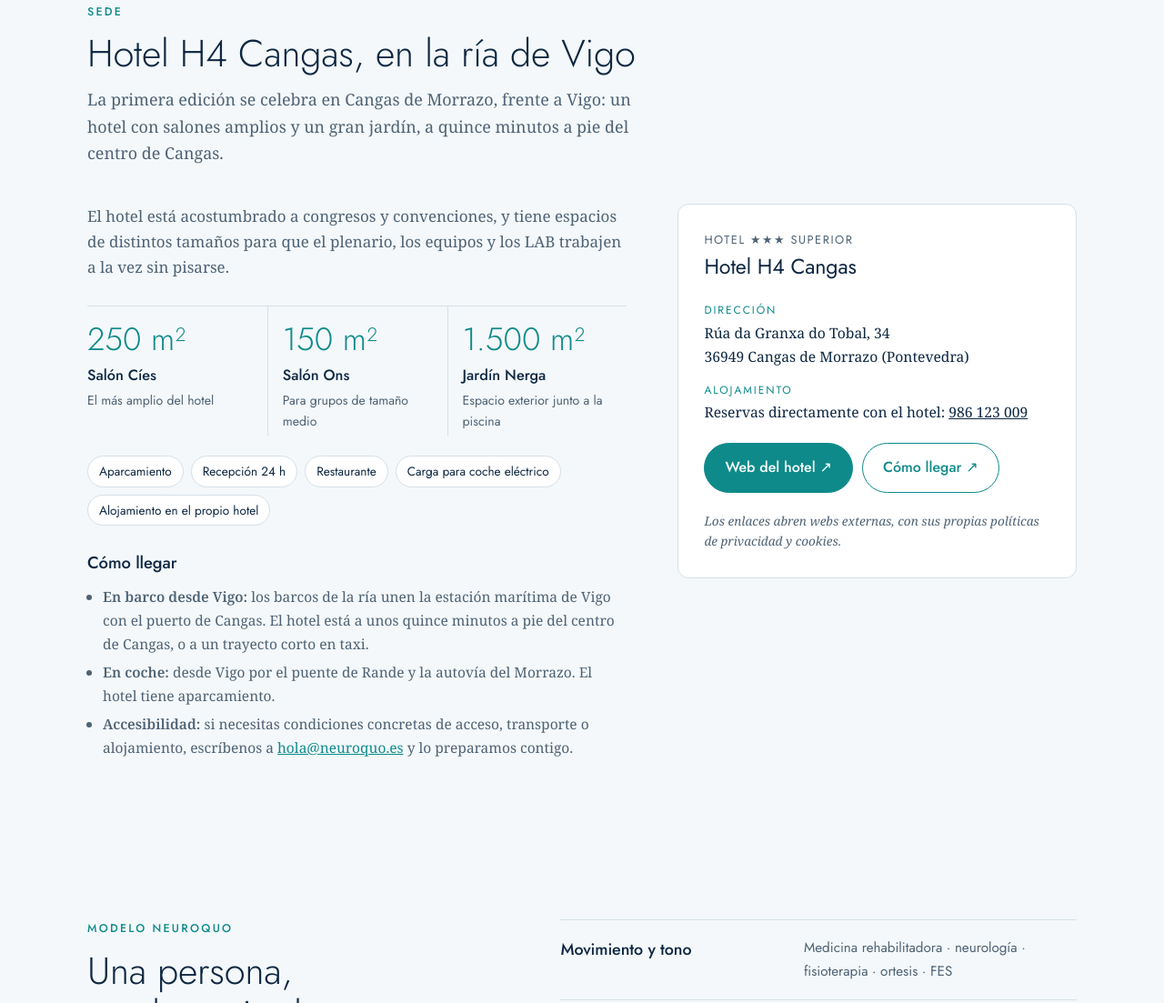
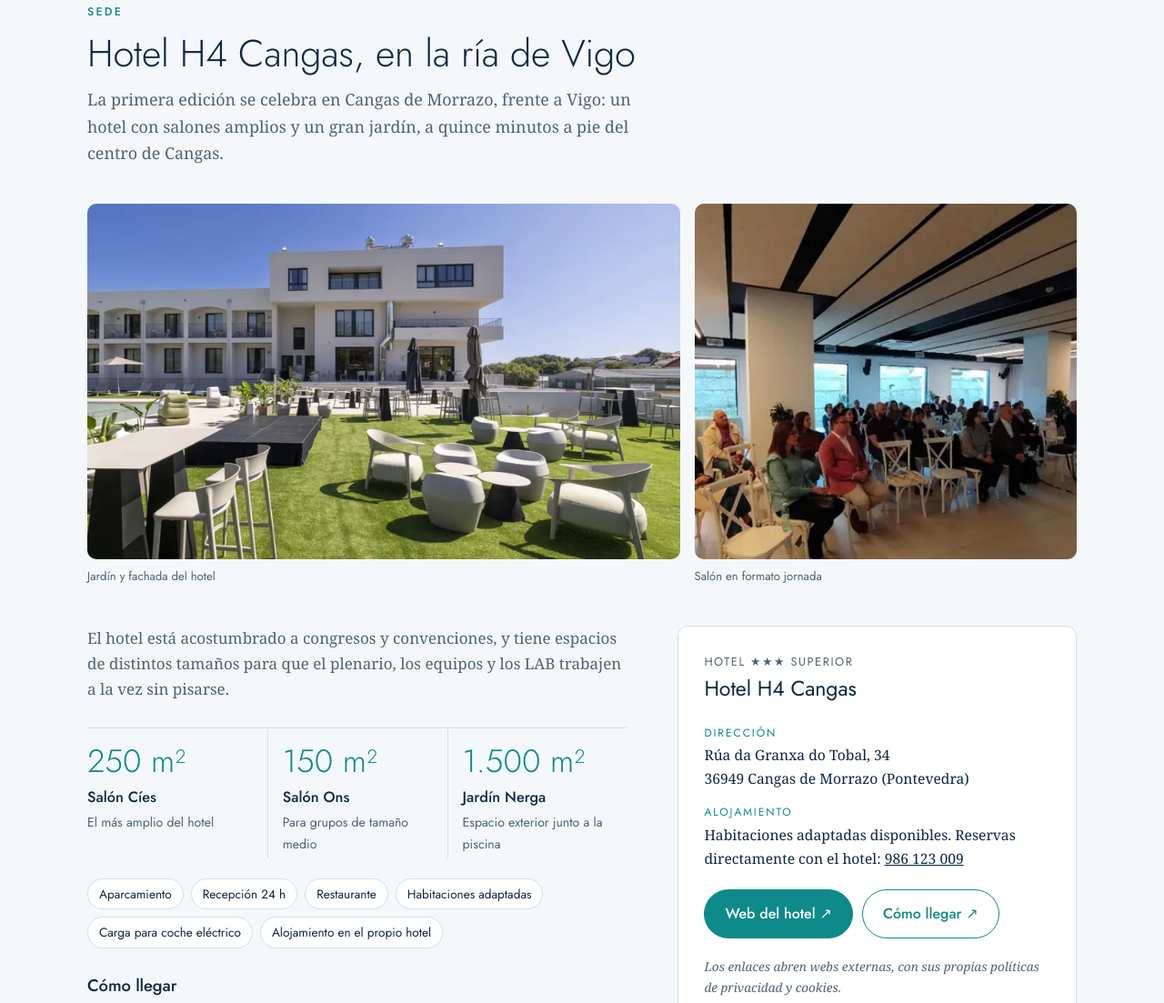
Before and after one commit to rubenouvina-dot/neuroquo-web, a plain HTML site: page index.html in a window 1280 px wide. Shown: the part 4094-5197 px from the top of the page at 91% size. Drawn offline with Linux system fonts and the light colour scheme.

Commit message:
Sede: fotos del Hotel H4 Cangas y habitaciones adaptadas
Dos fotos cedidas por el hotel (jardín y fachada, salón en formato jornada).
Habitaciones adaptadas en servicios, accesibilidad y ficha.
Pie y aviso legal distinguen las fotos del hotel de las generadas con IA.

Co-Authored-By: Claude Opus 5.5 <noreply@anthropic.com>
Claude-Session: https://claude.ai/code/session_015u9UuUDzKyChncmFUUVGks

```diff
--- a/index.html
+++ b/index.html
@@ -223,6 +223,13 @@ footer .in { display: grid; gap: 16px; }
 .llegar h3 { font-size: 1.15rem; font-weight: 500; }
 .llegar ul { margin: 0; padding-left: 1.1em; color: var(--muted); font-size: 0.97rem; display: grid; gap: 6px; }
 
+.sede-fotos { display: grid; grid-template-columns: minmax(0, 1.55fr) minmax(0, 1fr); gap: 16px; margin-bottom: 44px; }
+.sede-fotos figure { margin: 0; display: grid; gap: 8px; grid-template-rows: 1fr auto; }
+.sede-fotos .foto { height: 100%; aspect-ratio: auto; }
+.sede-fotos figure:first-child .foto { aspect-ratio: 5 / 3; }
+.sede-fotos figcaption { font-family: var(--f-display); font-size: 0.82rem; color: var(--muted); }
+@media (max-width: 760px) { .sede-fotos { grid-template-columns: 1fr; } .sede-fotos .foto { aspect-ratio: 5 / 3; } }
+
 /* Cuenta atrás */
 .cuenta { display: flex; flex-wrap: wrap; gap: 10px; margin-top: 22px; font-family: var(--f-display); }
 .cuenta div { min-width: 82px; padding: 12px 14px 10px; border: 1px solid rgba(169, 189, 203, 0.35); border-radius: 10px; display: grid; gap: 2px; justify-items: center; }
@@ -416,6 +423,16 @@ footer .in { display: grid; gap: 16px; }
         <h2>Hotel H4 Cangas, en la ría de Vigo</h2>
         <p class="lede">La primera edición se celebra en Cangas de Morrazo, frente a Vigo: un hotel con salones amplios y un gran jardín, a quince minutos a pie del centro de Cangas.</p>
       </div>
+      <div class="sede-fotos">
+        <figure>
+          <img class="foto" src="img/sede-hotel-800.webp" srcset="img/sede-hotel-800.webp 800w, img/sede-hotel-1270.webp 1270w" sizes="(max-width: 760px) 92vw, 660px" width="800" height="480" alt="Fachada del Hotel H4 Cangas, con el jardín preparado para un evento junto a la piscina: mesas altas, butacas y una tarima." loading="lazy">
+          <figcaption>Jardín y fachada del hotel</figcaption>
+        </figure>
+        <figure>
+          <img class="foto" src="img/sede-salon-600.webp" srcset="img/sede-salon-600.webp 600w, img/sede-salon-871.webp 871w" sizes="(max-width: 760px) 92vw, 420px" width="600" height="360" alt="Uno de los salones del hotel durante una jornada, con el público sentado en filas y grandes ventanales." loading="lazy">
+          <figcaption>Salón en formato jornada</figcaption>
+        </figure>
+      </div>
       <div class="sede">
         <div class="sede-txt">
           <p>El hotel está acostumbrado a congresos y convenciones, y tiene espacios de distintos tamaños para que el plenario, los equipos y los LAB trabajen a la vez sin pisarse.</p>
@@ -425,14 +442,14 @@ footer .in { display: grid; gap: 16px; }
             <div class="salon"><b>1.500 m²</b><strong>Jardín Nerga</strong><span>Espacio exterior junto a la piscina</span></div>
           </div>
           <ul class="servicios" aria-label="Servicios del hotel">
-            <li>Aparcamiento</li><li>Recepción 24 h</li><li>Restaurante</li><li>Carga para coche eléctrico</li><li>Alojamiento en el propio hotel</li>
+            <li>Aparcamiento</li><li>Recepción 24 h</li><li>Restaurante</li><li>Habitaciones adaptadas</li><li>Carga para coche eléctrico</li><li>Alojamiento en el propio hotel</li>
           </ul>
           <div class="llegar">
             <h3>Cómo llegar</h3>
             <ul>
               <li><strong>En barco desde Vigo:</strong> los barcos de la ría unen la estación marítima de Vigo con el puerto de Cangas. El hotel está a unos quince minutos a pie del centro de Cangas, o a un trayecto corto en taxi.</li>
               <li><strong>En coche:</strong> desde Vigo por el puente de Rande y la autovía del Morrazo. El hotel tiene aparcamiento.</li>
-              <li><strong>Accesibilidad:</strong> si necesitas condiciones concretas de acceso, transporte o alojamiento, escríbenos a <a href="mailto:hola@neuroquo.es">hola@neuroquo.es</a> y lo preparamos contigo.</li>
+              <li><strong>Accesibilidad:</strong> el hotel dispone de habitaciones adaptadas para personas con discapacidad. Si necesitas condiciones concretas de acceso, transporte o alojamiento, escríbenos a <a href="mailto:hola@neuroquo.es">hola@neuroquo.es</a> y lo preparamos contigo.</li>
             </ul>
           </div>
         </div>
@@ -443,7 +460,7 @@ footer .in { display: grid; gap: 16px; }
           </div>
           <dl>
             <div><dt>Dirección</dt><dd>Rúa da Granxa do Tobal, 34<br>36949 Cangas de Morrazo (Pontevedra)</dd></div>
-            <div><dt>Alojamiento</dt><dd>Reservas directamente con el hotel: <a href="tel:+34986123009">986 123 009</a></dd></div>
+            <div><dt>Alojamiento</dt><dd>Habitaciones adaptadas disponibles. Reservas directamente con el hotel: <a href="tel:+34986123009">986 123 009</a></dd></div>
           </dl>
           <div class="botones">
             <a class="btn solid" href="https://www.hotelesh4.com/" target="_blank" rel="noopener">Web del hotel ↗</a>
@@ -531,7 +548,7 @@ footer .in { display: grid; gap: 16px; }
       <span class="lema">Conocimiento que se conecta. Innovación que se demuestra. Soluciones que llegan a la vida real.</span>
     </div>
     <div class="pie-fila">
-      <span>NEUROQUO™ · © 2026 Homancan S.L. <span class="nota-ia">· Imágenes ilustrativas generadas con IA</span></span>
+      <span>NEUROQUO™ · © 2026 Homancan S.L. <span class="nota-ia">· Imágenes ilustrativas generadas con IA, salvo las de la sede, cedidas por el Hotel H4 Cangas</span></span>
       <ul>
         <li><a href="aviso-legal.html">Aviso legal</a></li>
         <li><a href="privacidad.html">Privacidad</a></li>
```
Also changed, not shown: aviso-legal.html (+1 -1 lines), img/sede-hotel-1270.webp (added), img/sede-hotel-800.webp (added), img/sede-salon-600.webp (added), img/sede-salon-871.webp (added).
